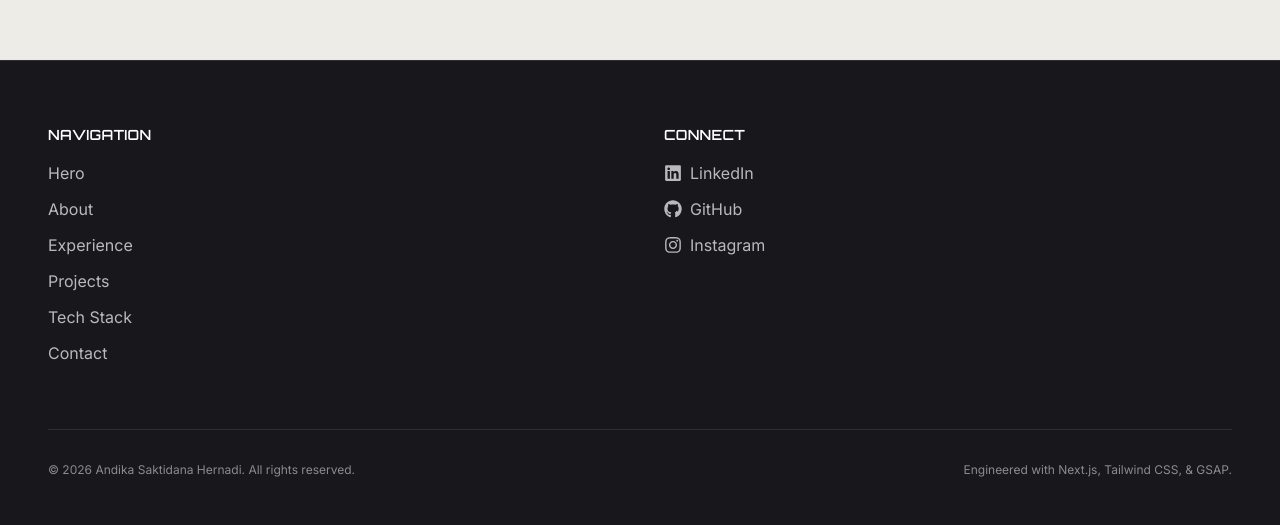
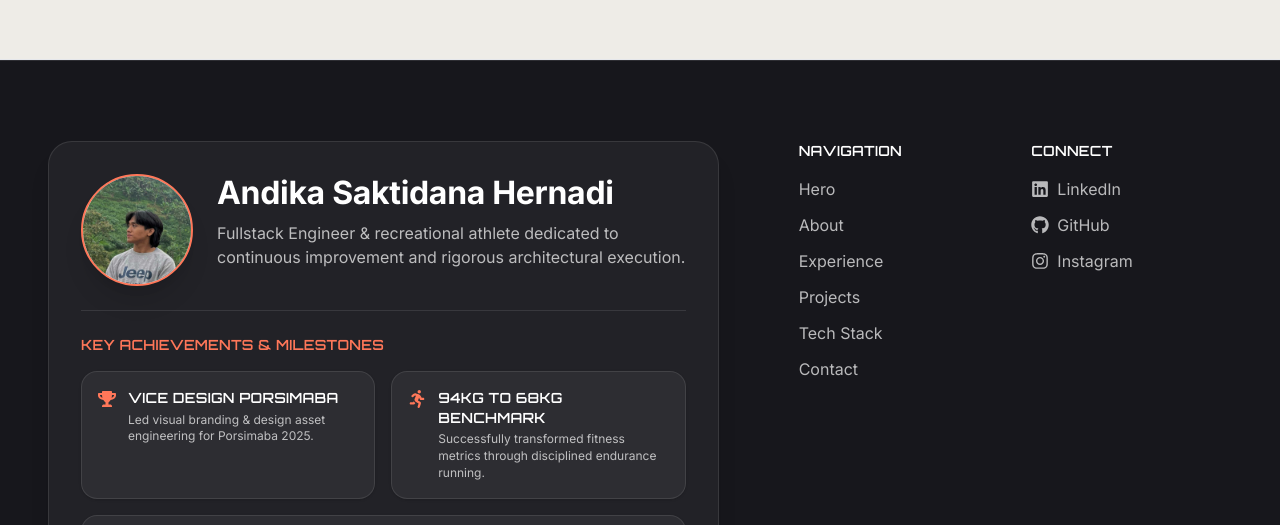
Before and after one commit to SutaSS/portofolio, a Next.js app: page / in a window 1280 px wide. Shown: the part 11475-12000 px from the top of the page. Built offline with nearby package versions, Linux system fonts and the light colour scheme.

Commit message:
feat: add achievements showcase panel with profile photo to left side of footer

```diff
--- a/src/app/components/layout/Footer.tsx
+++ b/src/app/components/layout/Footer.tsx
@@ -1,14 +1,65 @@
 "use client";
 import React from "react";
-import { FaGithub, FaLinkedin, FaInstagram } from "react-icons/fa";
+import { FaGithub, FaLinkedin, FaInstagram, FaTrophy, FaRunning, FaLaptopCode } from "react-icons/fa";
 import Link from "next/link";
+import Image from "next/image";
 
 const Footer = () => {
   return (
-    <footer className="bg-primary text-on-dark py-16 border-t border-white/10">
+    <footer className="bg-primary text-on-dark py-20 border-t border-white/10">
       <div className="container mx-auto px-6 lg:px-12 max-w-7xl">
-        <div className="grid grid-cols-1 md:grid-cols-2 gap-12 mb-16 items-start">
-          {/* Navigation Links */}
+        <div className="grid grid-cols-1 lg:grid-cols-12 gap-12 mb-16 items-start">
+          {/* Left Side: Achievement & Profile Photo (6 cols) */}
+          <div className="lg:col-span-7 bg-white/5 border border-white/10 rounded-3xl p-8 shadow-xl space-y-6">
+            <div className="flex flex-col sm:flex-row items-center sm:items-start gap-6 text-center sm:text-left">
+              {/* User Photo */}
+              <div className="w-24 h-24 sm:w-28 sm:h-28 relative rounded-full overflow-hidden border-2 border-coral shadow-xl flex-shrink-0 bg-soft-stone">
+                <Image
+                  src="/assets/Hero-1.jpg"
+                  alt="Andika Saktidana Hernadi"
+                  fill
+                  className="object-cover"
+                />
+              </div>
+              <div>
+                <h3 className="card-heading text-white text-2xl mb-2">Andika Saktidana Hernadi</h3>
+                <p className="body text-white/70 leading-relaxed text-sm">
+                  Fullstack Engineer & recreational athlete dedicated to continuous improvement and rigorous architectural execution.
+                </p>
+              </div>
+            </div>
+
+            {/* Achievements Highlights */}
+            <div className="space-y-4 pt-6 border-t border-white/10">
+              <h4 className="mono-label text-coral text-xs font-bold tracking-wider uppercase">Key Achievements & Milestones</h4>
+              <div className="grid grid-cols-1 sm:grid-cols-2 gap-4">
+                <div className="bg-white/5 border border-white/10 rounded-2xl p-4 flex items-start gap-3 shadow-sm">
+                  <FaTrophy className="text-coral text-lg mt-0.5 flex-shrink-0" />
+                  <div>
+                    <h5 className="mono-label text-white text-xs font-bold mb-1">Vice Design Porsimaba</h5>
+                    <p className="micro text-white/70">Led visual branding & design asset engineering for Porsimaba 2025.</p>
+                  </div>
+                </div>
+                <div className="bg-white/5 border border-white/10 rounded-2xl p-4 flex items-start gap-3 shadow-sm">
+                  <FaRunning className="text-coral text-lg mt-0.5 flex-shrink-0" />
+                  <div>
+                    <h5 className="mono-label text-white text-xs font-bold mb-1">94kg to 68kg Benchmark</h5>
+                    <p className="micro text-white/70">Successfully transformed fitness metrics through disciplined endurance running.</p>
+                  </div>
+                </div>
+                <div className="bg-white/5 border border-white/10 rounded-2xl p-4 flex items-start gap-3 shadow-sm sm:col-span-2">
+                  <FaLaptopCode className="text-coral text-lg mt-0.5 flex-shrink-0" />
+                  <div>
+                    <h5 className="mono-label text-white text-xs font-bold mb-1">Enterprise Clean Architecture</h5>
+                    <p className="micro text-white/70">Robust fullstack deployment leveraging Next.js, Flutter, and GSAP micro-animations.</p>
+                  </div>
+                </div>
+              </div>
+            </div>
+          </div>
+
+          {/* Right Side: Quick Links & Social (5 cols) */}
+          <div className="lg:col-span-5 grid grid-cols-2 gap-8 lg:pl-8 pt-4 lg:pt-0">
             <div className="space-y-4">
               <h4 className="mono-label text-white font-bold text-lg">Navigation</h4>
               <ul className="space-y-3 body text-sm text-white/70">
@@ -21,7 +72,6 @@ const Footer = () => {
               </ul>
             </div>
 
-          {/* Connect Links */}
             <div className="space-y-4">
               <h4 className="mono-label text-white font-bold text-lg">Connect</h4>
               <ul className="space-y-3 body text-sm text-white/70">
@@ -43,6 +93,7 @@ const Footer = () => {
               </ul>
             </div>
           </div>
+        </div>
 
         {/* Bottom Copyright */}
         <div className="pt-8 border-t border-white/10 flex flex-col sm:flex-row justify-between items-center gap-4 text-white/50 micro">
```
Lines whose indentation alone changed are shown as unchanged.
